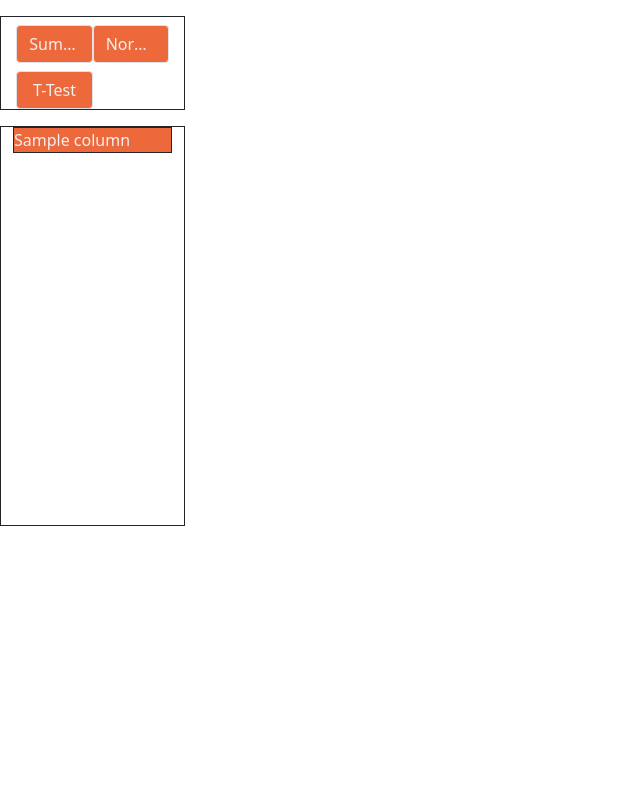
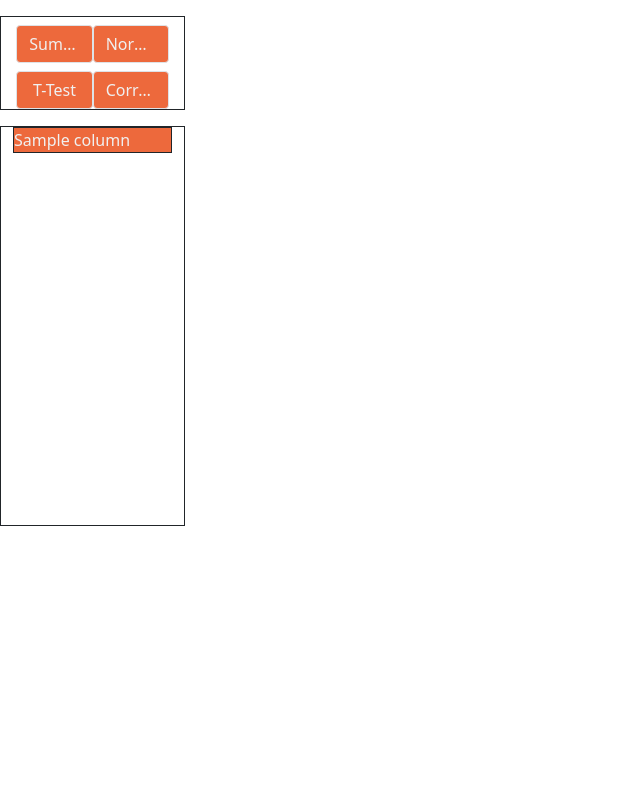
Before and after one commit to SanderBos1/webAppPyStat, a Flask app: template userCanvas/templates/userCanvas.html in a window 1280 px wide. Shown: the part 58-857 px from the top of the page, without its empty margins (0-640 px from the left). Run offline with Flask 3, Linux system fonts and the light colour scheme; the template is opened without the code that fills it: most values are stand-ins (such as "Sample title", 1, 10 or a date in 2020); data that the repository does not hold is empty; some libraries are stand-ins or nearby versions.

Commit message:
Added correlation widget
Can now calculate correlation.

```diff
--- a/statFunctions/__init__.py
+++ b/statFunctions/__init__.py
@@ -1,2 +1,2 @@
 from statFunctions.summaryStatistics import mean, median, mode, variance, standardDeviation, statCount, statMin, statMax
-from statFunctions.statTests import ttest, normalTest
+from statFunctions.statTests import ttest, normalTest, statCorrelation
--- a/static/scripts/customWidgets.js
+++ b/static/scripts/customWidgets.js
@@ -10,13 +10,39 @@ class descriptiveWidget extends HTMLElement {
         this.render();
     }
     render(){
-        var template = "<div class='col-12'><div class='row widgetTop'>  <button class='col-1 moveButton' onclick ='moveOrder(this, -1)' + >&#8595;</button>"
-        template += "<button class=' col-1 moveButton' onclick ='moveOrder(this,1)' + >&#8593;</button>";
-        template += "<button class='col-1 offset-9 widgetDelete' onclick =deleteWidget(this," + "'.descriptiveWidget')" + ">X</button> </div>";
-    	template +=  "<div class='row'> <div class='col-2 mt-3 columnDrop' ondrop='columnDropDescriptive(event)' ondragover='allowDrop(event)'><p class='border border-dark dropPlace's> Drag column </p></div>";
-        template += "<table class='col-10 descriptiveTable'><tr><th>Mean</th><th>Median</th><th>Mode</th><th>Variance</th><th>Standard Deviation</th><th>Count</th><th>Min</th><th>Max</th></tr>"
-        template+= "<tr><td class='descriptiveAnswer'>0</td><td class='descriptiveAnswer'>0</td><td class='descriptiveAnswer'>0</td><td class='descriptiveAnswer'>0</td><td class='descriptiveAnswer'>0<td class='descriptiveAnswer'>0</td><td class='descriptiveAnswer'>0</td></td><td class='descriptiveAnswer'>0</td></tr></table></<div></div>"
-        this.innerHTML = template;
+        var template =
+        `<div class='col-12'>
+            <div class='row widgetTop'>
+                <button class='col-1 moveButton' onclick ='moveOrder(this, -1)' + >&#8595;</button>
+                <button class=' col-1 moveButton' onclick ='moveOrder(this,1)' + >&#8593;</button>
+                <button class='col-1 offset-9 widgetDelete' onclick ='deleteWidget(this, ".descriptiveWidget")' + ">X</button>
+        </div>
+    	<div class='row'>
+            <div class='col-2 mt-3'>
+                <div class='mt-3 columnDrop' ondrop='columnDrop(event)' ondragover='allowDrop(event)'>
+                    <p class='border border-dark dropPlace's> Drag column </p>
+                </div>
+            <div class='row'>
+                <button class='btn btn-sm p-0 mt-3  calculateTTest' onclick='descriptiveStatCalculation(this)'>Calculate</button>
+            </div>
+        </div>
+            <table class='col-10 descriptiveTable'>
+                <tr>
+                    <th>Mean</th><th>Median</th><th>Mode</th><th>Variance</th><th>Standard Deviation</th><th>Count</th><th>Min</th><th>Max</th></tr>
+                <tr>
+                    <td class='descriptiveAnswer'>0</td>
+                    <td class='descriptiveAnswer'>0</td>
+                    <td class='descriptiveAnswer'>0</td>
+                    <td class='descriptiveAnswer'>0</td>
+                    <td class='descriptiveAnswer'>0</td>
+                    <td class='descriptiveAnswer'>0</td>
+                    <td class='descriptiveAnswer'>0</td>
+                    <td class='descriptiveAnswer'>0</td>
+                </tr>
+            </table>
+        </div>
+        </div>`
+        this.innerHTML = template
     }
 }
 
@@ -35,12 +61,30 @@ class normalityWidget extends HTMLElement {
         this.render();
     }
     render(){
-    	var template = "<div class='col-12'><div class='row widgetTop'> <button class='col-1 moveButton' onclick ='moveOrder(this, -1)'>&#8595;</button> <button class='col-1 moveButton' onclick ='moveOrder(this, 1)' + >&#8593;</button>";
-        template += "<button class='col-1 offset-9 widgetDelete' onclick =deleteWidget(this," + "'.normalityWidget')" + ">X</button> </div>";
-        template +=  "<div class='row '> <div class='col-2 mt-3 normalityDrop' ondrop='columnDropNormality(event)' ondragover='allowDrop(event)'><p class='border border-dark dropPlace'> Drag column </p></div>";
-        template+= "<div class='col-8 normalImageHolder'></<div></div> <div class='row'> "
-        template += "<table class='col-5 offset-3 normalityTable'><tr><th>PValue</th><th>Statistic</th></tr>";
-        template+= "<tr><td class='normalityAnswer'>0</td><td class='normalityAnswer'>0</td></tr></table></div></div>";
+    	var template = `
+        <div class='col-12'>
+            <div class='row widgetTop'>
+                <button class='col-1 moveButton' onclick ='moveOrder(this, -1)'>&#8595;</button>
+                <button class='col-1 moveButton' onclick ='moveOrder(this, 1)' + >&#8593;</button>
+                <button class='col-1 offset-9 widgetDelete' onclick ='deleteWidget(this, ".normalityWidget")'>X</button>
+            </div>
+            <div class='row mt-3'>
+                <div class=col-2>
+                    <div class='columnDrop col-11 offset-1 ' ondrop='columnDrop(event)' ondragover='allowDrop(event)'>
+                        <p class='border border-dark dropPlace'> Drag column </p>
+                    </div>
+                    <div class='row'>
+                        <button class='btn btn-sm col-11 offset-1 calculateTTest' onclick='normalityCalculation(this)'>Calculate</button>
+                    </div>
+                </div>
+                <div class='col-8 normalImageHolder'></<div>
+            </div>
+                <div class='row'>
+                    <table class='col-5 offset-3 normalityTable'><tr><th>PValue</th><th>Statistic</th></tr>
+                    <tr><td class='normalityAnswer'>0</td><td class='normalityAnswer'>0</td></tr></table>
+                </div>
+            </div>
+        </div>`
         this.innerHTML = template;
     }
 }
@@ -60,17 +104,77 @@ class ttestWidget extends HTMLElement {
         this.render();
     }
     render(){
-        var template = "<div class='col-12'><div class='row widgetTop '> <button class='col-1 moveButton' onclick ='moveOrder(this, -1)' + >&#8595;</button> <button class='col-1 moveButton' onclick ='moveOrder(this, 1)' + >&#8593;</button>";
-        template += "<button class='col-1 offset-9 widgetDelete' onclick =deleteWidget(this," + "'.ttestWidget')" + ">X</button></div></div>";
-    	template +=  "<div class='row '> <div class='col-2 mt-3 ttestDrops'> <div class='ttestDrop' ondrop='columnDropTTest(event)' ondragover='allowDrop(event)'><p class='border border-dark dropPlace'> Drag column </p></div>"
-        template += "<div class='ttestDrop' ondrop='columnDropTTest(event)' ondragover='allowDrop(event)'><p class='border border-dark dropPlace'> Drag column </p></div>";
-        template += "<p > Equal var? </p>";
-        template += "<select class =' ttestIddChoice'><option value='True'>True</option><option value='False'>False</option></select></div><div class='col-8 ttestImageHolder'></div></div>";
-        template+= "<div class='row '> <button class='ms-3 col-2 calculateTTest' onclick='ttestCalculation(this)'>Calculate</button>"
-        template += "<table class='col-5 offset-2 ttestTable'><tr><th>PValue</th><th>Test Statistic</th></tr>"
-        template+= "<tr><td class='ttestAnswer'>0</td><td class='ttestAnswer'>0</td></tr></table> </<div> </div></div>"
+        var template = `
+        <div class='col-12'>
+            <div class='row widgetTop '>
+                <button class='col-1 moveButton' onclick ='moveOrder(this, -1)' + >&#8595;</button>
+                <button class='col-1 moveButton' onclick ='moveOrder(this, 1)' + >&#8593;</button>
+                <button class='col-1 offset-9 widgetDelete' onclick ='deleteWidget(this,".ttestWidget")' + ">X</button>
+            </div>
+        </div>
+    	<div class='row '>
+            <div class='col-2 mt-3 ttestDrops'>
+                <div class='ttestDrop' ondrop='columnDrop(event)' ondragover='allowDrop(event)'>
+                    <p class='border border-dark dropPlace'> Drag column </p>
+                </div>
+                <div class='ttestDrop' ondrop='columnDrop(event)' ondragover='allowDrop(event)'>
+                    <p class='border border-dark dropPlace'> Drag column </p>
+                </div>
+                <p > Equal var? </p>
+                <select class =' ttestIddChoice'><option value='True'>True</option><option value='False'>False</option></select>
+            </div>
+            <div class='col-8 ttestImageHolder'>
+            </div>
+        </div>
+        <div class='row '>
+            <button class='btn btn-sm ms-3 col-2 calculateTTest' onclick='ttestCalculation(this)'>Calculate</button>
+            <table class='col-5 offset-2 ttestTable'><tr><th>PValue</th><th>Test Statistic</th></tr>
+            <tr><td class='ttestAnswer'>0</td><td class='ttestAnswer'>0</td></tr></table>
+        </<div>`
         this.innerHTML = template;
     }
 }
 
 customElements.define('ttest-widget', ttestWidget);
+
+
+class correlationWidget extends HTMLElement {
+	constructor() {
+        super();
+    }
+    connectedCallback() {
+        this.render();
+    }
+    attributeChangedCallback(attrName, oldVal, newVal) {
+        this.render();
+    }
+    render(){
+        var template = `
+        <div class='col-12'>
+            <div class='row widgetTop '>
+                <button class='col-1 moveButton' onclick ='moveOrder(this, -1)' + >&#8595;</button>
+                <button class='col-1 moveButton' onclick ='moveOrder(this, 1)' + >&#8593;</button>
+                <button class='col-1 offset-9 widgetDelete' onclick = 'deleteWidget(this, ".correlationWidget")' + ">X</button>
+            </div>
+        </div>
+    	<div class='row '>
+            <div class='col-2 mt-3 doubleDrops'>
+                <div class='ttestDrop' ondrop='columnDrop(event)' ondragover='allowDrop(event)'>
+                    <p class='border border-dark dropPlace'> Drag column </p>
+                </div>
+                <div class='ttestDrop' ondrop='columnDrop(event)' ondragover='allowDrop(event)'>
+                    <p class='border border-dark dropPlace'> Drag column </p>
+                </div>
+                <button class='ms-3 calculateCorrelation' onclick='correlationCalculation(this)'>Calculate</button>
+            </div>
+        <div class='row '>
+                <table class='col-5 offset-2 correlationTable'>
+                    <tr><th>Correlation</th><th>pValue</th></tr>
+                    <tr><td class='correlationAnswer'>0</td><td class='correlationAnswer'>0</td></tr>
+                </table>
+        </<div>`
+        this.innerHTML = template;
+    }
+}
+
+customElements.define('correlation-widget', correlationWidget);
--- a/static/styles/standards.css
+++ b/static/styles/standards.css
@@ -17,3 +17,7 @@ body{
     height:100%;
     width:100%
 }
+
+th{
+    text-align:left
+}
--- a/userCanvas/static/scripts/statFunctions.js
+++ b/userCanvas/static/scripts/statFunctions.js
@@ -10,6 +10,7 @@ function statButtonListener(buttonId, widgetType, widgetClass) {
 statButtonListener("addDescription", "descriptive-widget", "descriptiveWidget");
 statButtonListener("addMean", "normality-widget", "normalityWidget");
 statButtonListener("addTTest", "ttest-widget", "ttestWidget");
+statButtonListener("addCorrelation", "correlation-widget", "correlationWidget");
 
 //Input: the element to be added to the page and it's belong class name
 function addWidget(element, className){
@@ -20,7 +21,9 @@ function addWidget(element, className){
 }
 
 // Calculates the descriptive statistics for the selected column
-function descriptiveStatCalculation(columnHolder, column){
+function descriptiveStatCalculation(button){
+    var parent = button.closest(".descriptiveWidget");
+    column = parent.getElementsByClassName('columnDrop')[0].innerText;
     $.ajax({
     type:'POST',
     url:'/summaryStatistics/' + column,
@@ -31,7 +34,6 @@ function descriptiveStatCalculation(columnHolder, column){
         // parse the return data so that it is in JSON format
         answers = JSON.parse(data)
         // Gets the closest element with the class descriptiveWidget
-        var parent = columnHolder.closest(".descriptiveWidget");
         tableElements = parent.getElementsByClassName('descriptiveAnswer');
         let i = 0
         for (key in answers){
@@ -44,7 +46,9 @@ function descriptiveStatCalculation(columnHolder, column){
 }
 
 // Calculates the normality test for the selected column
-function normalityCalculation(columnHolder, column){
+function normalityCalculation(button){
+    var parent = button.closest(".normalityWidget");
+    column = parent.getElementsByClassName('columnDrop')[0].innerText;
     $.ajax({
     type:'POST',
     url:'/normality/' + column,
@@ -55,7 +59,6 @@ function normalityCalculation(columnHolder, column){
         // parse the return data so that it is in JSON format
         answers = JSON.parse(data)
         // Gets the closest element with the class normalityWidget
-        var parent = columnHolder.closest(".normalityWidget");
         tableElements = parent.getElementsByClassName('normalityAnswer');
         tableElements[0].innerHTML =  answers['pValue']
         tableElements[1].innerHTML =  answers['statistic']
@@ -109,6 +112,45 @@ function ttestCalculation(button){
 
 }
 
+
+function correlationCalculation(button){
+    var parent = button.closest(".correlationWidget");
+
+    columnElements = parent.getElementsByClassName('doubleDrops')[0].getElementsByClassName('ttestDrop');
+    console.log(columnElements)
+
+    if (!columnElements[0].innerHTML.includes("Drag column") && !columnElements[1].innerHTML.includes("Drag column")){
+        var column1 = columnElements[0].innerText
+        var column2 = columnElements[1].innerText
+
+        var sendInfo = {
+            "column1": column1,
+            "column2": column2,
+        }
+        sendInfo = JSON.stringify(sendInfo)
+        $.ajax({
+            headers: {
+                'Accept': 'application/json',
+                'Content-Type': 'application/json'
+            },
+        type:'POST',
+        url:'/correlation',
+        data: sendInfo,
+        success:function(data)
+        {
+            answers = JSON.parse(data)
+            // Gets the closest element with the class ttestWidget
+            tableElements = parent.getElementsByClassName('correlationAnswer');
+            console.log(tableElements)
+            tableElements[0].innerHTML =  answers['correlation']
+            tableElements[1].innerHTML =  answers['pValue']
+        }
+    })
+    }
+
+
+}
+
 // Deletes the widget with current class name (closest to button)
 function deleteWidget(button, className){
     var parent = button.closest(className);
@@ -135,31 +177,21 @@ function allowDrop(ev) {
     ev.dataTransfer.setData("text", ev.target.innerHTML);
   }
 
-  function columnDropTTest(ev) {
+  function columnDrop(ev) {
     ev.preventDefault();
     var data = ev.dataTransfer.getData("text");
     ev.target.innerHTML = data;
   }
 
-  function columnDropDescriptive(ev) {
-    ev.preventDefault();
-    var data = ev.dataTransfer.getData("text");
-    ev.target.innerHTML =  data;
-    descriptiveStatCalculation(ev.target, data)
-  }
 
-  function columnDropNormality(ev) {
-    ev.preventDefault();
-    var data = ev.dataTransfer.getData("text");
-    ev.target.innerHTML = data;
-    normalityCalculation(ev.target, data)
-  }
 
   //Move widget up or down deping on parameter
   function moveOrder(button, direction) {
     var widget = button.closest(".widget");
     var canvas = document.getElementById("userCanvas");
     var sibling = direction === 1 ? widget.previousElementSibling : widget.nextElementSibling;
+
+
 
     if (sibling) {
         var oldIndex = Array.from(widget.parentNode.children).indexOf(widget);
@@ -181,11 +213,16 @@ function allowDrop(ev) {
             url: '/switchWidgetIndex',
             data: sendInfo,
             success: function(data) {
-                canvas.insertBefore(widget, sibling);
+                widgetInnerHTML = widget.innerHTML;
+                siblingInnerHTML = sibling.innerHTML;
                 if (direction === 1) {
+                    canvas.insertBefore(widget, sibling)
                     widget.innerHTML = widgetInnerHTML;
+
                 } else {
-                    sibling.innerHTML = widgetInnerHTML;
+                    canvas.insertBefore(sibling, widget)
+                    sibling.innerHTML = siblingInnerHTML;
+
                 }
             }
         });
--- a/userCanvas/templates/userCanvas.html
+++ b/userCanvas/templates/userCanvas.html
@@ -11,6 +11,8 @@
             <button class="btn col-5 offset-1 text-truncate border mt-2 functionButton" id="addDescription">Summary Statistics</button>
             <button class="btn col-5 text-truncate border mt-2 functionButton" id="addMean">Normal Test</button>
             <button class="btn col-5 offset-1 text-truncate border mt-2 functionButton"id="addTTest">T-Test</button>
+            <button class="btn col-5 text-truncate border mt-2 functionButton"id="addCorrelation">Correlation</button>
+
         </div>
         <div class="row me-3 mt-3 border border-dark h-50">
             <div class="col-12 text-truncate">
```
Also changed, not shown: statFunctions/statTests.py (+12 -0 lines), userCanvas/userCanvas.py (+11 -1 lines).
